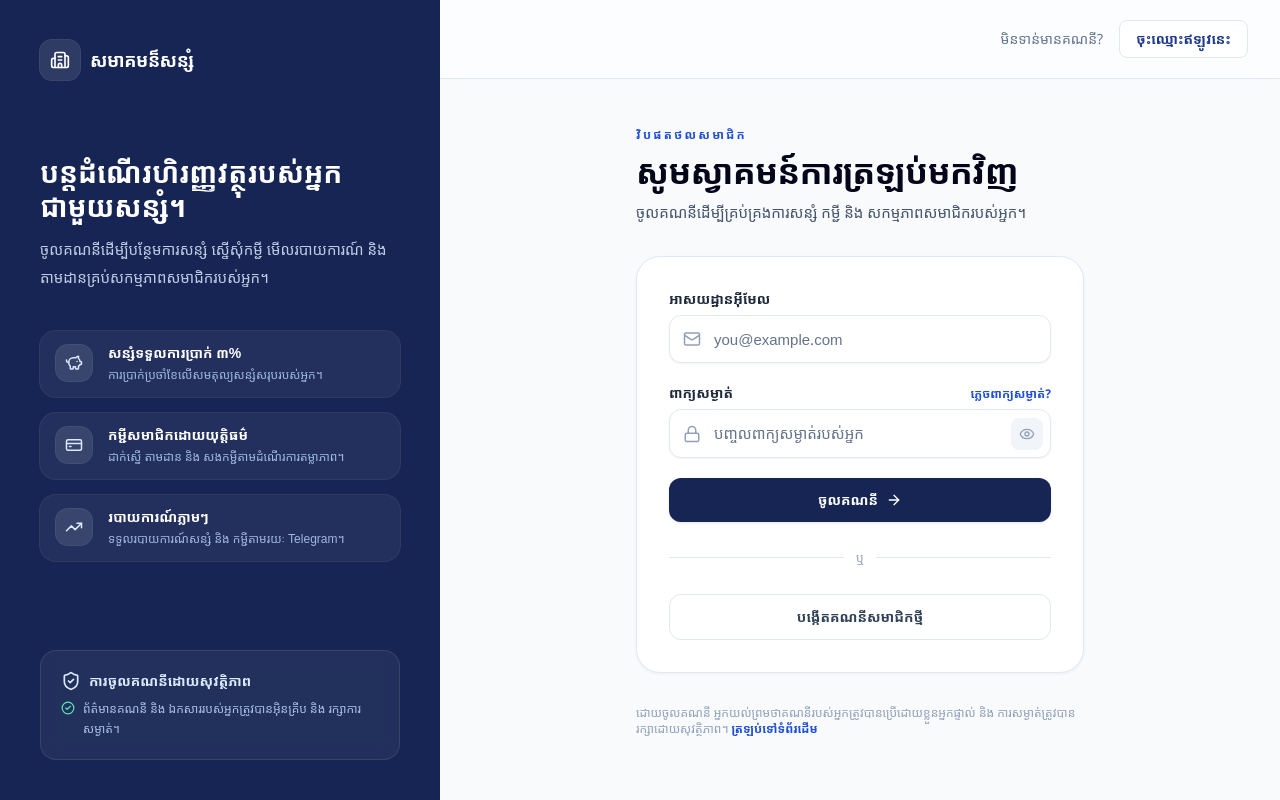
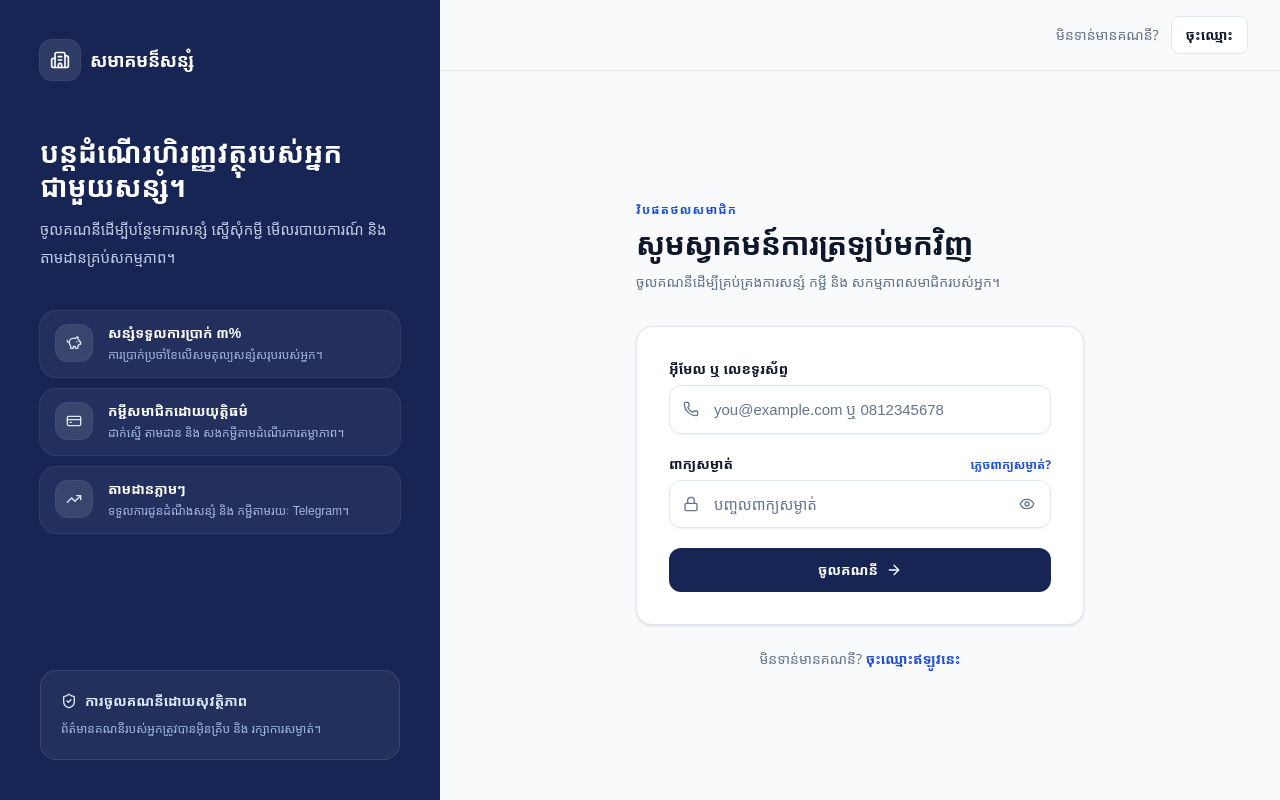
Before and after one commit to ADSproject123/Loan-Management-System, a Next.js app: page /login in a window 1280 px wide. Built offline with nearby package versions, Linux system fonts and the light colour scheme.

Commit message:
fix the login

```diff
--- a/src/app/login/page.tsx
+++ b/src/app/login/page.tsx
@@ -6,15 +6,13 @@ import { useRouter } from 'next/navigation'
 import {
   ArrowRight,
   Building2,
-  CheckCircle2,
   CreditCard,
   Eye,
   EyeOff,
   Lock,
-  Mail,
+  Phone,
   PiggyBank,
   ShieldCheck,
-  Sparkles,
   TrendingUp,
 } from 'lucide-react'
 import { signInMember } from '@/app/actions/auth'
@@ -27,22 +25,20 @@ export default function LoginPage() {
   const [password, setPassword] = useState('')
   const [showPassword, setShowPassword] = useState(false)
   const [loading, setLoading] = useState(false)
+
   const handleLogin = async (e: React.FormEvent) => {
     e.preventDefault()
     setLoading(true)
-
     try {
       const result = await signInMember(email, password)
-
       if (!result.success) {
-        showError(result.error ?? 'មិនអាចចូលគណនីបានទេនៅពេលនេះ។ សូមព្យាយាមម្តងទៀត។')
+        showError(result.error ?? 'មិនអាចចូលគណនីបានទេ។ សូមព្យាយាមម្តងទៀត។')
         return
       }
-
       router.push(result.redirectTo ?? '/dashboard')
       router.refresh()
     } catch {
-      showError('មិនអាចចូលគណនីបានទេនៅពេលនេះ។ សូមព្យាយាមម្តងទៀត។')
+      showError('មិនអាចចូលគណនីបានទេ។ សូមព្យាយាមម្តងទៀត។')
     } finally {
       setLoading(false)
     }
@@ -53,105 +49,99 @@ export default function LoginPage() {
       <div className="mx-auto grid min-h-screen w-full max-w-[1400px] grid-cols-1 lg:grid-cols-[440px_1fr]">
         <BrandPanel />
 
-        <main className="relative flex min-h-screen flex-col bg-background">
-          {/* Mobile header */}
-          <header className="flex items-center justify-between border-b border-slate-200 bg-white/80 px-4 py-4 backdrop-blur-sm sm:px-8 lg:hidden">
-            <Link
-              href="/"
-              className="inline-flex items-center gap-2 text-lg font-bold text-brand-950"
-            >
-              <span className="grid h-9 w-9 place-items-center rounded-xl bg-brand-950 text-white">
-                <Building2 className="h-5 w-5" />
+        <main className="flex min-h-screen flex-col bg-background">
+          {/* Top bar */}
+          <div className="flex items-center justify-between border-b border-border px-6 py-4 sm:px-8">
+            <Link href="/" className="flex items-center gap-2 lg:hidden">
+              <span className="grid h-8 w-8 place-items-center rounded-lg bg-brand-950 text-white">
+                <Building2 className="h-4 w-4" />
               </span>
-              សន្សំ
+              <span className="text-sm font-bold text-brand-950">សមាគមន៏សន្សំ</span>
             </Link>
+            <span className="hidden text-sm text-muted lg:block" />
+            <div className="flex items-center gap-3">
+              <span className="text-sm text-muted">មិនទាន់មានគណនី?</span>
               <Link
                 href="/register"
-              className="text-sm font-semibold text-brand-900 hover:text-brand-700"
+                className="rounded-lg border border-border bg-surface px-3.5 py-2 text-sm font-semibold text-foreground transition hover:border-brand-200 hover:text-brand-700"
               >
                 ចុះឈ្មោះ
               </Link>
-          </header>
-
-          {/* Desktop header */}
-          <div className="hidden items-center justify-end border-b border-slate-200 bg-white/60 px-8 py-5 backdrop-blur-sm lg:flex">
-            <span className="mr-4 text-sm text-slate-500">មិនទាន់មានគណនី?</span>
-            <Link
-              href="/register"
-              className="inline-flex items-center gap-1.5 rounded-lg border border-slate-200 bg-white px-4 py-2 text-sm font-semibold text-brand-900 transition hover:border-brand-200 hover:text-brand-700"
-            >
-              ចុះឈ្មោះឥឡូវនេះ
-            </Link>
+            </div>
           </div>
 
-          {/* Form area */}
-          <div className="flex flex-1 flex-col px-4 py-8 sm:px-8 lg:px-12 lg:py-12">
-            <div className="mx-auto w-full max-w-md">
+          {/* Form */}
+          <div className="flex flex-1 items-center justify-center px-6 py-10 sm:px-8">
+            <div className="w-full max-w-md">
               <div className="mb-8">
-                <p className="text-xs font-semibold uppercase tracking-[0.18em] text-brand-700">
+                <p className="text-xs font-semibold uppercase tracking-widest text-brand-700">
                   វិបផតថលសមាជិក
                 </p>
-                <h1 className="mt-2 text-3xl font-bold tracking-tight text-slate-950 sm:text-[34px]">
+                <h1 className="mt-2 text-3xl font-bold tracking-tight text-foreground">
                   សូមស្វាគមន៍ការត្រឡប់មកវិញ
                 </h1>
-                <p className="mt-2 text-[15px] leading-6 text-slate-600">
+                <p className="mt-2 text-sm leading-6 text-muted">
                   ចូលគណនីដើម្បីគ្រប់គ្រងការសន្សំ កម្ជី និង សកម្មភាពសមាជិករបស់អ្នក។
                 </p>
               </div>
 
-              <div className="rounded-3xl border border-border bg-surface p-6 shadow-sm shadow-slate-200/40 sm:p-8">
+              <div className="rounded-2xl border border-border bg-surface p-6 shadow-sm sm:p-8">
                 <form onSubmit={handleLogin} className="space-y-5">
-                  <Field label="អាសយដ្ឋានអ៊ីមែល" htmlFor="email">
-                    <IconInput
+                  <Field label="អ៊ីមែល ឬ លេខទូរស័ព្ទ" htmlFor="email">
+                    <div className="relative">
+                      <Phone className="pointer-events-none absolute left-3.5 top-1/2 h-4 w-4 -translate-y-1/2 text-muted" />
+                      <input
                         id="email"
-                      icon={<Mail className="h-4.5 w-4.5" />}
-                      type="email"
+                        type="text"
                         autoComplete="email"
                         value={email}
                         onChange={(e) => setEmail(e.target.value)}
-                      placeholder="you@example.com"
+                        placeholder="you@example.com ឬ 0812345678"
                         required
+                        className="app-input app-input--with-icon shadow-xs"
                       />
+                    </div>
                   </Field>
 
                   <Field
                     label="ពាក្យសម្ងាត់"
                     htmlFor="password"
-                    trailingLabel={
+                    trailing={
                       <Link
                         href="/forgot-password"
-                        className="text-xs font-semibold text-brand-700 transition hover:text-brand-900"
+                        className="text-xs font-semibold text-brand-700 hover:text-brand-900"
                       >
                         ភ្លេចពាក្យសម្ងាត់?
                       </Link>
                     }
                   >
-                    <IconInput
+                    <div className="relative">
+                      <Lock className="pointer-events-none absolute left-3.5 top-1/2 h-4 w-4 -translate-y-1/2 text-muted" />
+                      <input
                         id="password"
-                      icon={<Lock className="h-4.5 w-4.5" />}
                         type={showPassword ? 'text' : 'password'}
                         autoComplete="current-password"
                         value={password}
                         onChange={(e) => setPassword(e.target.value)}
-                      placeholder="បញ្ចូលពាក្យសម្ងាត់របស់អ្នក"
+                        placeholder="បញ្ចូលពាក្យសម្ងាត់"
                         required
-                      trailing={
+                        className="app-input app-input--with-icon app-input--with-trailing shadow-xs"
+                      />
                       <button
                         type="button"
                         aria-label={showPassword ? 'លាក់ពាក្យសម្ងាត់' : 'បង្ហាញពាក្យសម្ងាត់'}
                         onClick={() => setShowPassword(!showPassword)}
-                          className="rounded-lg bg-slate-100 p-2 text-slate-400 transition hover:bg-slate-200 hover:text-slate-600"
+                        className="absolute right-2 top-1/2 -translate-y-1/2 rounded-lg p-2 text-muted transition hover:bg-surface-muted hover:text-foreground"
                       >
                         {showPassword ? <EyeOff className="h-4 w-4" /> : <Eye className="h-4 w-4" />}
                       </button>
-                      }
-                    />
+                    </div>
                   </Field>
 
                   <button
                     type="submit"
                     disabled={loading}
-                    className="inline-flex w-full items-center justify-center gap-2 rounded-xl bg-brand-950 px-6 py-3 text-sm font-semibold text-white shadow-sm shadow-brand-950/10 transition hover:bg-brand-950 disabled:cursor-not-allowed disabled:opacity-60"
+                    className="inline-flex w-full items-center justify-center gap-2 rounded-xl bg-brand-950 px-6 py-3 text-sm font-semibold text-white transition hover:bg-brand-900 disabled:cursor-not-allowed disabled:opacity-60"
                   >
                     {loading ? (
                       <>
@@ -166,29 +156,12 @@ export default function LoginPage() {
                     )}
                   </button>
                 </form>
-
-                <div className="relative my-7">
-                  <div className="absolute inset-0 flex items-center">
-                    <div className="w-full border-t border-slate-200" />
-                  </div>
-                  <div className="relative flex justify-center">
-                    <span className="bg-white px-3 text-xs text-slate-400">ឬ</span>
-                  </div>
               </div>
 
-                <Link
-                  href="/register"
-                  className="inline-flex w-full items-center justify-center gap-2 rounded-xl border border-slate-200 bg-white px-6 py-3 text-sm font-semibold text-slate-700 transition hover:border-slate-300 hover:bg-background"
-                >
-                  បង្កើតគណនីសមាជិកថ្មី
-                </Link>
-              </div>
-
-              <p className="mt-8 text-center text-xs text-slate-400 sm:text-left">
-                ដោយចូលគណនី អ្នកយល់ព្រមថាគណនីរបស់អ្នកត្រូវបានប្រើដោយខ្លួនអ្នកផ្ទាល់ និង
-                ការសម្ងាត់ត្រូវបានរក្សាដោយសុវត្ថិភាព។{' '}
-                <Link href="/" className="font-semibold text-brand-700 hover:text-brand-900">
-                  ត្រឡប់ទៅទំព័រដើម
+              <p className="mt-6 text-center text-sm text-muted">
+                មិនទាន់មានគណនី?{' '}
+                <Link href="/register" className="font-semibold text-brand-700 hover:text-brand-900">
+                  ចុះឈ្មោះឥឡូវនេះ
                 </Link>
               </p>
             </div>
@@ -213,15 +186,15 @@ function BrandPanel() {
     },
     {
       icon: TrendingUp,
-      title: 'របាយការណ៍ភ្លាមៗ',
-      description: 'ទទួលរបាយការណ៍សន្សំ និង កម្ជីតាមរយៈ Telegram។',
+      title: 'តាមដានភ្លាមៗ',
+      description: 'ទទួលការជូនដំណឹងសន្សំ និង កម្ជីតាមរយៈ Telegram។',
     },
   ]
 
   return (
     <aside className="app-brand-panel relative hidden overflow-hidden lg:flex lg:flex-col">
       <div className="relative flex h-full flex-col px-10 py-10">
-        <Link href="/" className="inline-flex w-fit items-center gap-2.5 group">
+        <Link href="/" className="group inline-flex w-fit items-center gap-2.5">
           <span className="grid h-10 w-10 place-items-center rounded-xl bg-white/10 ring-1 ring-white/15 transition group-hover:bg-white/15">
             <Building2 className="h-5 w-5 text-white" />
           </span>
@@ -229,44 +202,36 @@ function BrandPanel() {
         </Link>
 
         <div className="mt-14">
-          <h2 className="mt-5 text-[28px] font-bold leading-[1.2]">
+          <h2 className="text-[28px] font-bold leading-[1.2]">
             បន្តដំណើរហិរញ្ញវត្ថុរបស់អ្នកជាមួយសន្សំ។
           </h2>
           <p className="mt-3 text-[15px] leading-7 text-brand-100/85">
-            ចូលគណនីដើម្បីបន្ថែមការសន្សំ ស្នើសុំកម្ជី មើលរបាយការណ៍ និង
-            តាមដានគ្រប់សកម្មភាពសមាជិករបស់អ្នក។
+            ចូលគណនីដើម្បីបន្ថែមការសន្សំ ស្នើសុំកម្ជី មើលរបាយការណ៍ និង តាមដានគ្រប់សកម្មភាព។
           </p>
         </div>
 
-        <ul className="mt-10 space-y-4">
-          {benefits.map((benefit) => {
-            const Icon = benefit.icon
-            return (
-              <li
-                key={benefit.title}
-                className="flex items-start gap-4 rounded-2xl bg-white/5 px-4 py-3 ring-1 ring-white/10"
-              >
+        <ul className="mt-10 space-y-3">
+          {benefits.map((b) => (
+            <li key={b.title} className="flex items-start gap-4 rounded-2xl bg-white/5 px-4 py-3 ring-1 ring-white/10">
               <span className="mt-0.5 grid h-9 w-9 shrink-0 place-items-center rounded-xl bg-white/10 ring-1 ring-white/15">
-                  <Icon className="h-4.5 w-4.5 text-brand-100" />
+                <b.icon className="h-4 w-4 text-brand-100" />
               </span>
               <div>
-                  <p className="text-sm font-semibold text-white">{benefit.title}</p>
-                  <p className="mt-0.5 text-xs leading-5 text-brand-200/80">{benefit.description}</p>
+                <p className="text-sm font-semibold text-white">{b.title}</p>
+                <p className="mt-0.5 text-xs leading-5 text-brand-200/80">{b.description}</p>
               </div>
             </li>
-            )
-          })}
+          ))}
         </ul>
 
         <div className="mt-auto pt-10">
-          <div className="rounded-2xl border border-white/10 bg-white/5 p-5 backdrop-blur-sm">
+          <div className="rounded-2xl border border-white/10 bg-white/5 p-5">
             <div className="flex items-center gap-2 text-brand-100">
-              <ShieldCheck className="h-5 w-5" />
+              <ShieldCheck className="h-4 w-4" />
               <p className="text-sm font-semibold">ការចូលគណនីដោយសុវត្ថិភាព</p>
             </div>
-            <p className="mt-2 flex items-start gap-2 text-xs leading-5 text-brand-200/85">
-              <CheckCircle2 className="mt-0.5 h-3.5 w-3.5 shrink-0 text-emerald-300" />
-              ព័ត៌មានគណនី និង ឯកសាររបស់អ្នកត្រូវបានអ៊ិនគ្រីប និង រក្សាការសម្ងាត់។
+            <p className="mt-2 text-xs leading-5 text-brand-200/80">
+              ព័ត៌មានគណនីរបស់អ្នកត្រូវបានអ៊ិនគ្រីប និង រក្សាការសម្ងាត់។
             </p>
           </div>
         </div>
@@ -275,48 +240,26 @@ function BrandPanel() {
   )
 }
 
-interface FieldShellProps {
+function Field({
+  label,
+  htmlFor,
+  trailing,
+  children,
+}: {
   label: string
   htmlFor: string
-  trailingLabel?: React.ReactNode
+  trailing?: React.ReactNode
   children: React.ReactNode
-}
-
-function Field({ label, htmlFor, trailingLabel, children }: FieldShellProps) {
+}) {
   return (
     <div className="space-y-1.5">
       <div className="flex items-baseline justify-between gap-2">
-        <label htmlFor={htmlFor} className="text-sm font-semibold text-slate-800">
+        <label htmlFor={htmlFor} className="text-sm font-semibold text-foreground">
           {label}
         </label>
-        {trailingLabel}
+        {trailing}
       </div>
       {children}
     </div>
   )
 }
-
-const inputBase =
-  'app-input shadow-xs'
-
-interface IconInputProps extends React.InputHTMLAttributes<HTMLInputElement> {
-  icon: React.ReactNode
-  trailing?: React.ReactNode
-}
-
-function IconInput({ icon, trailing, className = '', ...rest }: IconInputProps) {
-  return (
-    <div className="relative">
-      <span className="pointer-events-none absolute left-3.5 top-1/2 -translate-y-1/2 text-slate-400">
-        {icon}
-      </span>
-      <input
-        {...rest}
-        className={`${inputBase} app-input--with-icon ${trailing ? 'app-input--with-trailing' : ''} ${className}`}
-      />
-      {trailing && (
-        <div className="absolute right-2 top-1/2 -translate-y-1/2">{trailing}</div>
-      )}
-    </div>
-  )
-}
--- a/src/app/register/page.tsx
+++ b/src/app/register/page.tsx
@@ -278,32 +278,23 @@ export default function RegisterPage() {
         <BrandPanel currentStep={step} />
 
         <main className="relative flex min-h-screen flex-col bg-background">
-          <header className="flex items-center justify-between border-b border-slate-200 bg-white/80 px-4 py-4 backdrop-blur-sm sm:px-8 lg:hidden">
-            <Link
-              href="/"
-              className="inline-flex items-center gap-2 text-lg font-bold text-brand-950"
-            >
-              <span className="grid h-9 w-9 place-items-center rounded-xl bg-brand-950 text-white">
-                <Building2 className="h-5 w-5" />
+          <div className="flex items-center justify-between border-b border-border px-6 py-4 sm:px-8">
+            <Link href="/" className="flex items-center gap-2 lg:hidden">
+              <span className="grid h-8 w-8 place-items-center rounded-lg bg-brand-950 text-white">
+                <Building2 className="h-4 w-4" />
               </span>
-              សន្សំ
+              <span className="text-sm font-bold text-brand-950">សមាគមន៏សន្សំ</span>
             </Link>
+            <span className="hidden lg:block" />
+            <div className="flex items-center gap-3">
+              <span className="text-sm text-muted">ជាសមាជិករួចហើយ?</span>
               <Link
                 href="/login"
-              className="text-sm font-semibold text-brand-900 hover:text-brand-700"
+                className="rounded-lg border border-border bg-surface px-3.5 py-2 text-sm font-semibold text-foreground transition hover:border-brand-200 hover:text-brand-700"
               >
                 ចូលគណនី
               </Link>
-          </header>
-
-          <div className="hidden items-center justify-end border-b border-slate-200 bg-white/60 px-8 py-5 backdrop-blur-sm lg:flex">
-            <span className="mr-4 text-sm text-slate-500">ជាសមាជិករួចហើយ?</span>
-            <Link
-              href="/login"
-              className="inline-flex items-center gap-1.5 rounded-lg border border-slate-200 bg-white px-4 py-2 text-sm font-semibold text-brand-900 transition hover:border-brand-200 hover:text-brand-700"
-            >
-              ចូលគណនី
-            </Link>
+            </div>
           </div>
 
           <div className="flex flex-1 flex-col px-4 py-8 sm:px-8 lg:px-12 lg:py-12">
@@ -409,11 +400,11 @@ export default function RegisterPage() {
   )
 }
 
-function BrandPanel({ currentStep }: { currentStep: StepId }) {
+function BrandPanel({ currentStep: _ }: { currentStep: StepId }) {
   return (
     <aside className="app-brand-panel relative hidden overflow-hidden lg:flex lg:flex-col">
       <div className="relative flex h-full flex-col px-10 py-10">
-        <Link href="/" className="inline-flex w-fit items-center gap-2.5 group">
+        <Link href="/" className="group inline-flex w-fit items-center gap-2.5">
           <span className="grid h-10 w-10 place-items-center rounded-xl bg-white/10 ring-1 ring-white/15 transition group-hover:bg-white/15">
             <Building2 className="h-5 w-5 text-white" />
           </span>
@@ -421,7 +412,7 @@ function BrandPanel({ currentStep }: { currentStep: StepId }) {
         </Link>
 
         <div className="mt-14">
-          <h2 className="mt-5 text-[28px] font-bold leading-[1.2]">
+          <h2 className="text-[28px] font-bold leading-[1.2]">
             ចូលរួមសហគមន៍ដែលគ្រប់គ្រងដោយសមាជិកដែលអាចទុកចិត្តបាន។
           </h2>
           <p className="mt-3 text-[15px] leading-7 text-brand-100/85">
@@ -429,56 +420,30 @@ function BrandPanel({ currentStep }: { currentStep: StepId }) {
           </p>
         </div>
 
-        <ol className="mt-10 space-y-2.5">
-          {STEPS.slice(0, 4).map((step) => {
-            const isComplete = currentStep > step.id
-            const isCurrent = currentStep === step.id
-            return (
-              <li
-                key={step.id}
-                className={`flex items-start gap-4 rounded-2xl px-4 py-3 transition-colors ${
-                  isCurrent
-                    ? 'bg-white/10 ring-1 ring-white/20'
-                    : isComplete
-                    ? 'bg-white/4'
-                    : ''
-                }`}
-              >
-                <span
-                  className={`mt-0.5 grid h-8 w-8 shrink-0 place-items-center rounded-full text-sm font-semibold transition-all ${
-                    isComplete
-                      ? 'bg-emerald-400 text-emerald-950'
-                      : isCurrent
-                      ? 'bg-white text-brand-950 ring-4 ring-white/15'
-                      : 'bg-white/10 text-brand-100 ring-1 ring-white/15'
-                  }`}
-                >
-                  {isComplete ? <Check className="h-4 w-4" /> : step.id}
-                </span>
+        <ul className="mt-10 space-y-3">
+          {[
+            { title: 'សន្សំទទួលការប្រាក់ ៣%', description: 'ការប្រាក់ប្រចាំខែលើសមតុល្យសន្សំសរុបរបស់អ្នក។' },
+            { title: 'កម្ជីសមាជិកដោយយុត្តិធម៌', description: 'ដាក់ស្នើ តាមដាន និង សងកម្ជីតាមដំណើរការតម្លាភាព។' },
+            { title: 'ការជូនដំណឹងភ្លាមៗ', description: 'ទទួលការជូនដំណឹងសន្សំ និង កម្ជីតាមរយៈ Telegram។' },
+          ].map((b) => (
+            <li key={b.title} className="flex items-start gap-3 rounded-2xl bg-white/5 px-4 py-3 ring-1 ring-white/10">
+              <span className="mt-1 h-1.5 w-1.5 shrink-0 rounded-full bg-brand-300" />
               <div>
-                  <p
-                    className={`text-sm font-semibold ${
-                      isCurrent ? 'text-white' : 'text-brand-50'
-                    }`}
-                  >
-                    {step.label}
-                  </p>
-                  <p className="mt-0.5 text-xs leading-5 text-brand-200/80">{step.description}</p>
+                <p className="text-sm font-semibold text-white">{b.title}</p>
+                <p className="mt-0.5 text-xs leading-5 text-brand-200/80">{b.description}</p>
               </div>
             </li>
-            )
-          })}
-        </ol>
+          ))}
+        </ul>
 
         <div className="mt-auto pt-10">
-          <div className="rounded-2xl border border-white/10 bg-white/5 p-5 backdrop-blur-sm">
+          <div className="rounded-2xl border border-white/10 bg-white/5 p-5">
             <div className="flex items-center gap-2 text-brand-100">
-              <ShieldCheck className="h-5 w-5" />
+              <ShieldCheck className="h-4 w-4" />
               <p className="text-sm font-semibold">ទិន្នន័យរបស់អ្នកត្រូវបានការពារ</p>
             </div>
-            <p className="mt-2 text-xs leading-5 text-brand-200/85">
-              ឯកសារត្រូវបានរក្សាទុកដោយឯកជន និង ត្រួតពិនិត្យតែដោយអ្នកគ្រប់គ្រងសន្សំដែលបានទទួល។
-              ការទទួលជាធម្មតាចំណាយពេល ១-៣ ថ្ងៃ។
+            <p className="mt-2 text-xs leading-5 text-brand-200/80">
+              ឯកសារត្រូវបានរក្សាទុកដោយឯកជន និង ត្រួតពិនិត្យតែដោយអ្នកគ្រប់គ្រងដែលបានទទួលការអនុញ្ញាត។
             </p>
           </div>
         </div>
```
Lines whose indentation alone changed are shown as unchanged.
